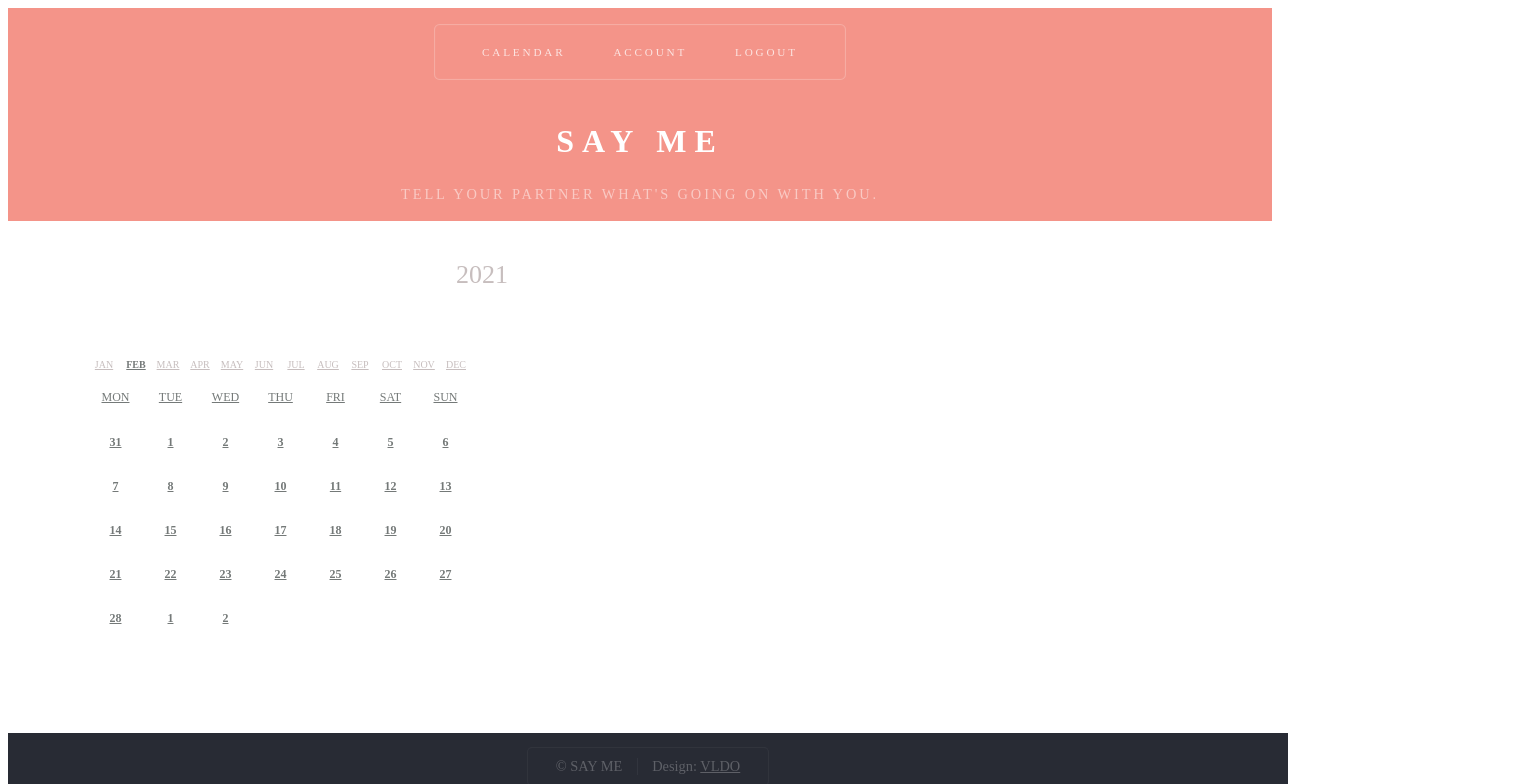
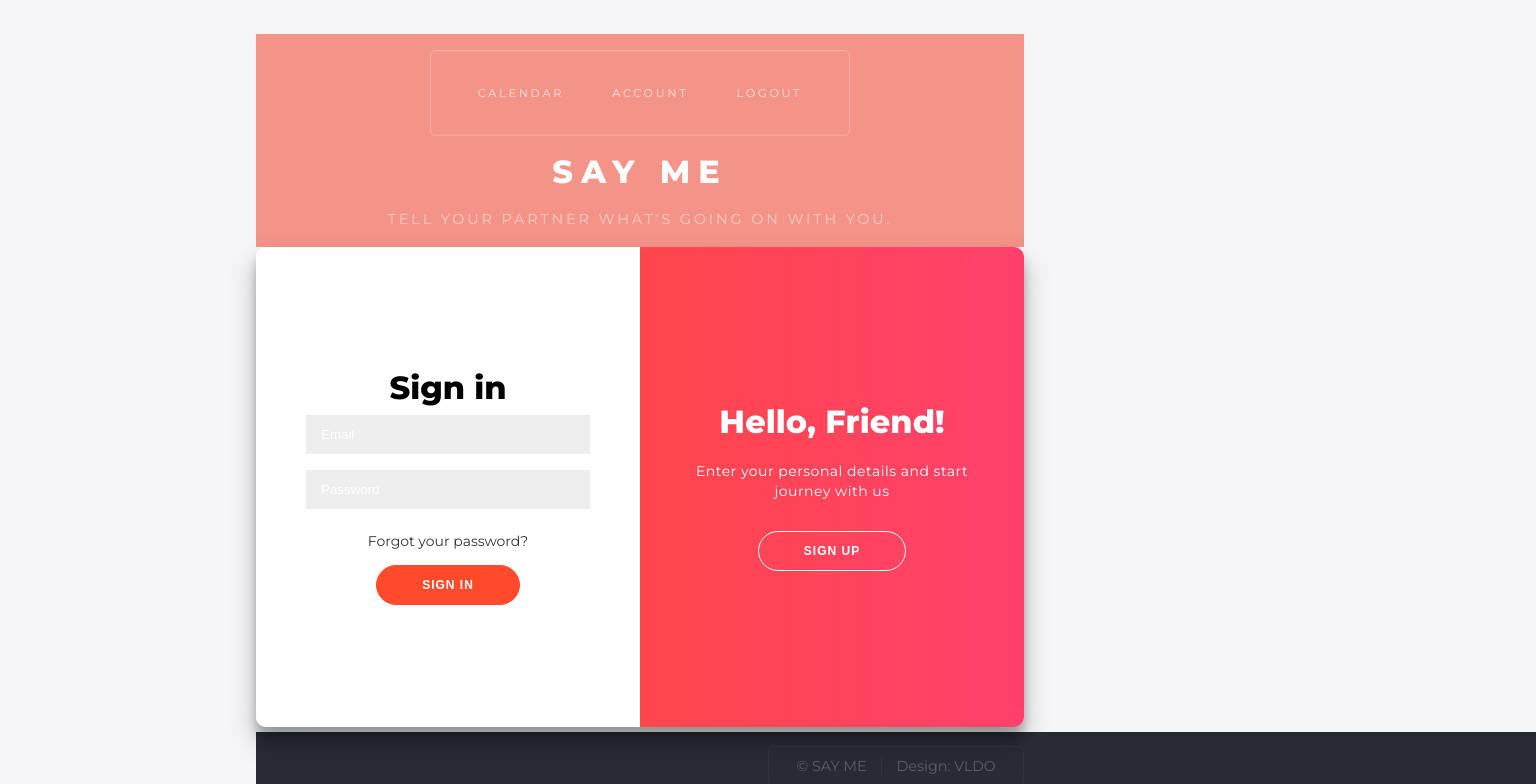
Before and after one commit to daneelzam/say-me, a React (Create React App) app in the folder client/: page /login in a window 1280 px wide. Shown: the top 784 px of the page, 1536 px wide, since content can reach past the window. Built offline with nearby package versions, Linux system fonts and the light colour scheme.

Commit message:
login sign up front

```diff
--- a/client/src/App.js
+++ b/client/src/App.js
@@ -1,8 +1,8 @@
 import React from 'react';
 import {
-  BrowserRouter as Router, Switch, Link
+  BrowserRouter as Router, Switch, Route, Link
 } from 'react-router-dom';
-// import Login from './components/Account/Login/Login';
+import Login from './components/Account/Login/Login';
 import Footer from './components/Footer/Footer';
 import Header from './components/Header/Header';
 // import AuthRouter from './hoc/AuthRouter';
@@ -12,7 +12,7 @@ import Calendar from './components/Calendar/Calendar';
 
 function App() {
   const isAuth = true;
-  const test3 = () => <div children="logout"/>;
+  const Logout = () => <div children="logout"/>;
   const renderHeader = () => {
     if (isAuth) {
       return <Header/>;
@@ -39,10 +39,10 @@ function App() {
           {renderHeader()}
           {isAuth && <Footer/>}
           <Switch>
-            {/* <AuthRouter Component={Login} path="/login"/> */}
+              <Route path="/login"><Login/></Route>
             <ProtectedRouter Component={Account} path="/account"/>
             <ProtectedRouter Component={Calendar} path="/" />
-            <ProtectedRouter Component={test3} path="/logout"/>
+            <ProtectedRouter Component={Logout} path="auth/logout"/>
           </Switch>
         </div>
       </Router>
--- a/client/src/components/Account/Login/Login.js
+++ b/client/src/components/Account/Login/Login.js
@@ -1,29 +1,75 @@
-import React from 'react';
+import React, { useState, useRef } from 'react';
 import './Login.css';
 
 function Login() {
-//   const [email, setEmail] = useState();
-//   const [password, setPassword] = useState();
+  const [name, setName] = useState('');
+  const [email, setEmail] = useState('');
+  const [password, setPassword] = useState('');
+  const containerRef = useRef();
 
-  //   function handleEmail(event) {
-  //     setEmail(event.target.value);
-  //   }
+  function handleName(event) {
+    setName(event.target.value);
+  }
 
-  //   function handlePassword(event) {
-  //     setPassword(event.target.value);
-  //   }
+  function handleEmail(event) {
+    setEmail(event.target.value);
+  }
+
+  function handlePassword(event) {
+    setPassword(event.target.value);
+  }
+
+  const styleHandler = () => {
+    if (containerRef.current.classList.contains('right-panel-active')) {
+      containerRef.current.classList.remove('right-panel-active');
+    } else {
+      containerRef.current.classList.add('right-panel-active');
+    }
+  };
+
+  const loginHandler = async (event) => {
+    event.preventDefault();
+
+    fetch('http://localhost:4000/auth/login', {
+      method: 'POST',
+      headers: {
+        'Content-Type': 'application/json'
+      },
+      body: JSON.stringify({ email, password })
+    })
+      .then((response) => response.json())
+      .then((result) => console.log(result));
+  };
+
+  const signUpHandler = async (event) => {
+    event.preventDefault();
+
+    fetch('http://localhost:4000/auth/signup', {
+      method: 'POST',
+      headers: {
+        'Content-Type': 'application/json'
+      },
+      body: JSON.stringify({ name, email, password })
+    })
+      .then((response) => response.json())
+      .then((result) => console.log(result));
+  };
 
   return (
-  <div className="container" id="container">
+        <div className="container" ref={containerRef} id="container">
             <div className="form-container sign-up-container">
-        <form action="#"><input type="text" placeholder="Name" /><input type="email" placeholder="Email" /><input type="password" placeholder="Password" />
+                <form onSubmit={signUpHandler}>
+                    <input type="text" placeholder="Name" onChange={handleName}/>
+                    <input type="text" placeholder="Email" onChange={handleEmail}/>
+                    <input type="password" placeholder="Password" onChange={handlePassword}/>
                     <button>Sign Up</button>
                 </form>
             </div>
             <div className="form-container sign-in-container">
-        <form action="#">
-            <h1>Sign in</h1><input type="email" placeholder="Email" />
-    <input type="password" placeholder="Password" />
+                <form onSubmit={loginHandler} >
+                    <h1>Sign in</h1>
+                    <input type="text" placeholder="Email" onChange={handleEmail}/>
+                    <input type="password" placeholder="Password" onChange={handlePassword} />
                     <a href="#">Forgot your password?</a>
                     <button>Sign In</button>
                 </form>
@@ -33,12 +79,12 @@ function Login() {
                     <div className="overlay-panel overlay-left">
                         <h1>Welcome Back!</h1>
                         <p>To keep connected with us please login with your personal info</p>
-    <button className="ghost" id="signIn">Sign In</button>
+                        <button className="ghost" onClick={styleHandler} id="signIn">Sign In</button>
                     </div>
                     <div className="overlay-panel overlay-right">
                         <h1>Hello, Friend!</h1>
                         <p>Enter your personal details and start journey with us</p>
-<button className="ghost" id="signUp">Sign Up</button>
+                        <button className="ghost" onClick={styleHandler} id="signUp">Sign Up</button>
                     </div>
                 </div>
             </div>
--- a/client/src/hoc/ProtectedRouter.js
+++ b/client/src/hoc/ProtectedRouter.js
@@ -1,7 +1,7 @@
 import { Route, Redirect } from 'react-router-dom';
 
 const ProtectedRouter = ({ Component, path, ...rest }) => {
-  const isAuth = true;
+  const isAuth = false;
   return (
       <Route path={path} {...rest}>
         {isAuth ? <Component/> : <Redirect to='/login'/>}
```
Lines whose indentation alone changed are shown as unchanged.
